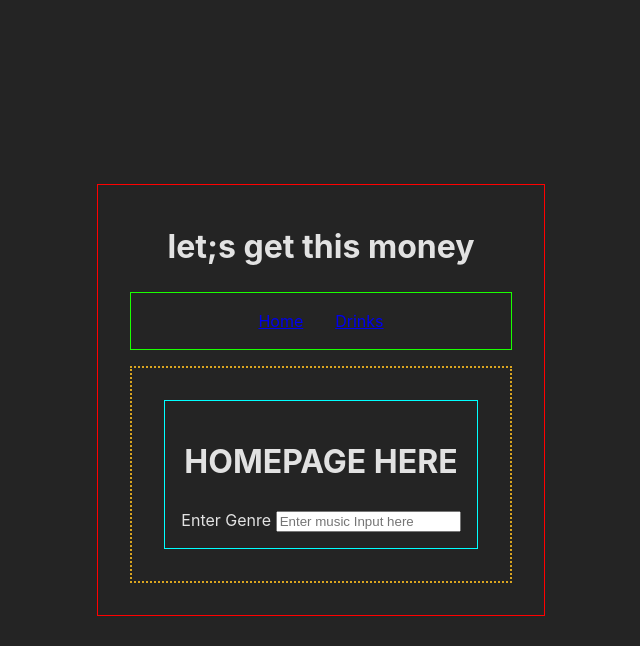
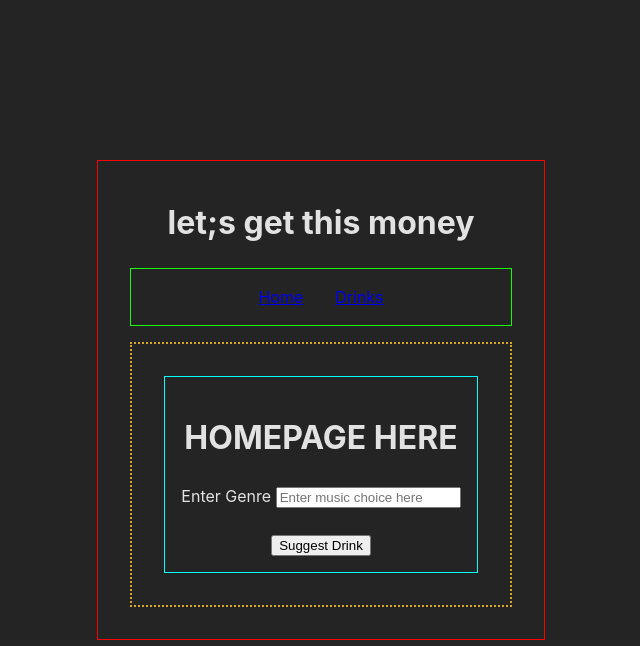
Before and after one commit to adventuring-party-capstone/CAPSTONE-MAIN, a React (Vite) app in the folder client/: page / in a window 1280 px wide. Shown: the top 646 px of the page, without its empty margins (319-959 px from the left). Built offline with nearby package versions, Linux system fonts and the light colour scheme.

Commit message:
working button for suggest drink

```diff
--- a/client/src/components/Home.jsx
+++ b/client/src/components/Home.jsx
@@ -6,16 +6,32 @@ import DrinkCard from "./DrinkCard";
 export default function Home() {
 	const [musicInput, setMusicInput] = useState("");
 	const [musicChoice, setMusicChoice] = useState("");
+	const [isClicked, setIsClicked] = useState(false);
 
-	const handleKeyDown = (event) => {
-		console.log("event.key", event.key);
+	// const handleKeyDown = (event) => {
+	// 	console.log("event.key", event.key);
+	// 	setMusicChoice("");
+	// 	setIsClicked(false);
 
-		if (event.key === "Enter") {
-			event.preventDefault();
-			setMusicChoice(musicInput);
+	// 	if (event.key === "Enter") {
+	// 		event.preventDefault();
+	// 		setMusicChoice(musicInput);
+	// 	}
+	// };
+	// console.log("music choice", musicChoice);
+
+	const handleSubmit = async (event) => {
+		event.preventDefault();
+		setMusicChoice(musicInput);
+		// console.log("musicChoice", musicChoice);
+
+		if (musicChoice) {
+			console.log("entering handleSubmit");
+			setIsClicked(!isClicked);
+		} else {
+			console.log("can't get drink choice");
 		}
 	};
-	console.log("music choice", musicChoice);
 
 	return (
 		<div id="home-container">
@@ -25,12 +41,14 @@ export default function Home() {
 				<input
 					type="text"
 					name="search"
-					placeholder="Enter music Input here"
+					placeholder="Enter music choice here"
 					onChange={(event) => setMusicInput(event.target.value)}
-					onKeyDown={handleKeyDown}
+					// onKeyDown={handleKeyDown}
 				/>
 			</form>
-			<div>{musicChoice && <DrinkCard musicChoice={musicChoice} />}</div>
+			<br />
+			<button onClick={(event) => handleSubmit(event)}>Suggest Drink</button>
+			{musicChoice && <DrinkCard musicChoice={musicChoice} />}
 		</div>
 	);
 }
```
